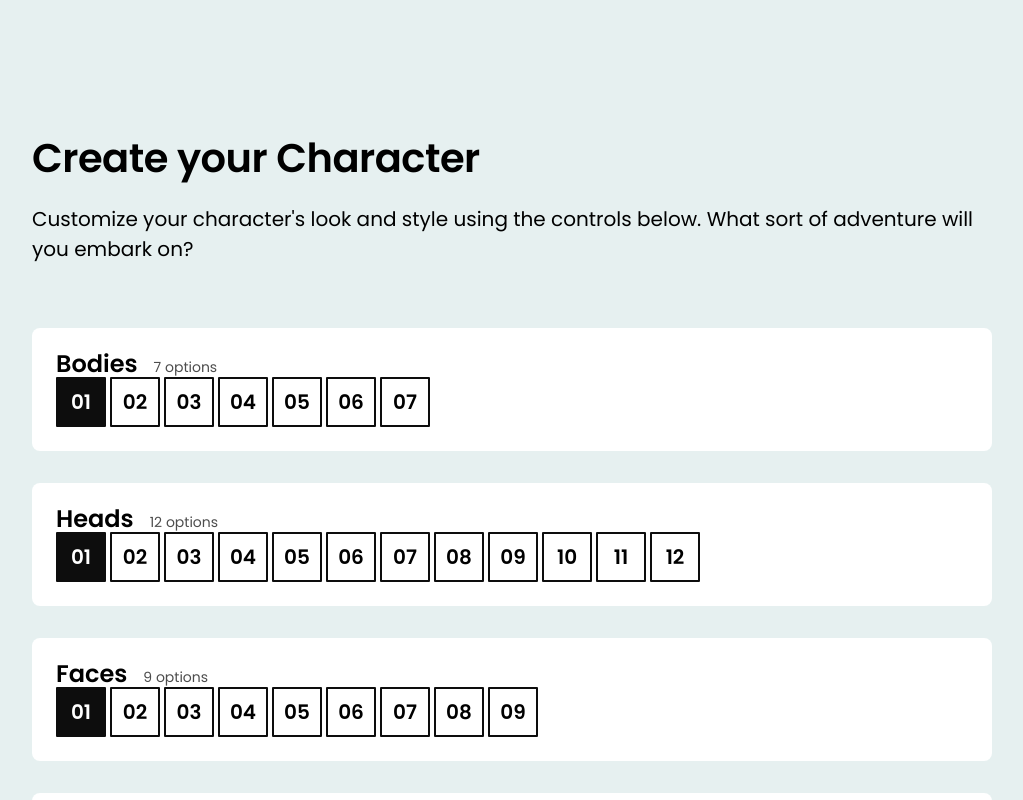
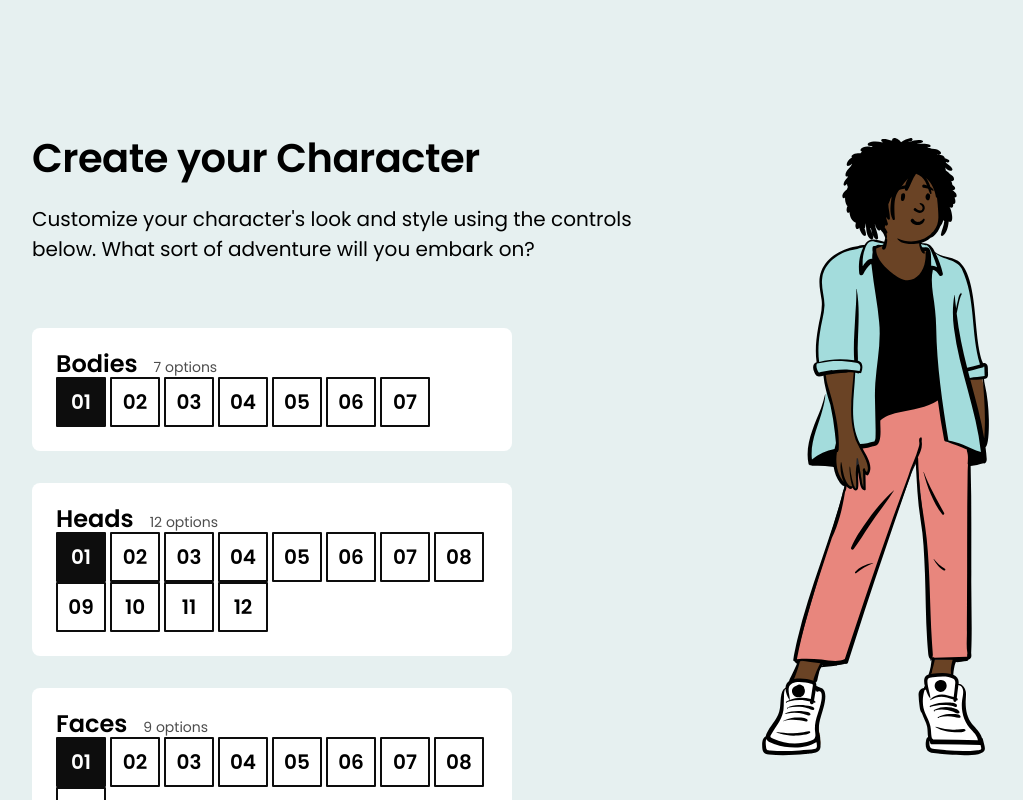
Before and after one commit to JoshHeng/JoyForJs, a React (Vite) app in the folder css-02-character-creator/: page / in a window 1280 px wide. Shown: the top 800 px of the page, without its empty margins (128-1151 px from the left). Built offline with nearby package versions, Linux system fonts and the light colour scheme.

Commit message:
Character creator exercise 2

```diff
--- a/css-02-character-creator/src/components/Character/Character.module.css
+++ b/css-02-character-creator/src/components/Character/Character.module.css
@@ -1,4 +1,5 @@
 .character {
   /* Fill the available container height */
   height: 100%;
+  min-height: 500px;
 }
--- a/css-02-character-creator/src/components/CharacterEditor/CharacterEditor.module.css
+++ b/css-02-character-creator/src/components/CharacterEditor/CharacterEditor.module.css
@@ -8,6 +8,7 @@
 
 .header {
   padding-bottom: 64px;
+  width: 65%;
 }
 
 .title {
@@ -24,7 +25,12 @@
 }
 
 .characterWrapper {
+  position: fixed;
+  top: 8rem;
+  right: 0;
+  bottom: 2rem;
 }
 
 .controlColumn {
+  width: 50%;
 }
```
